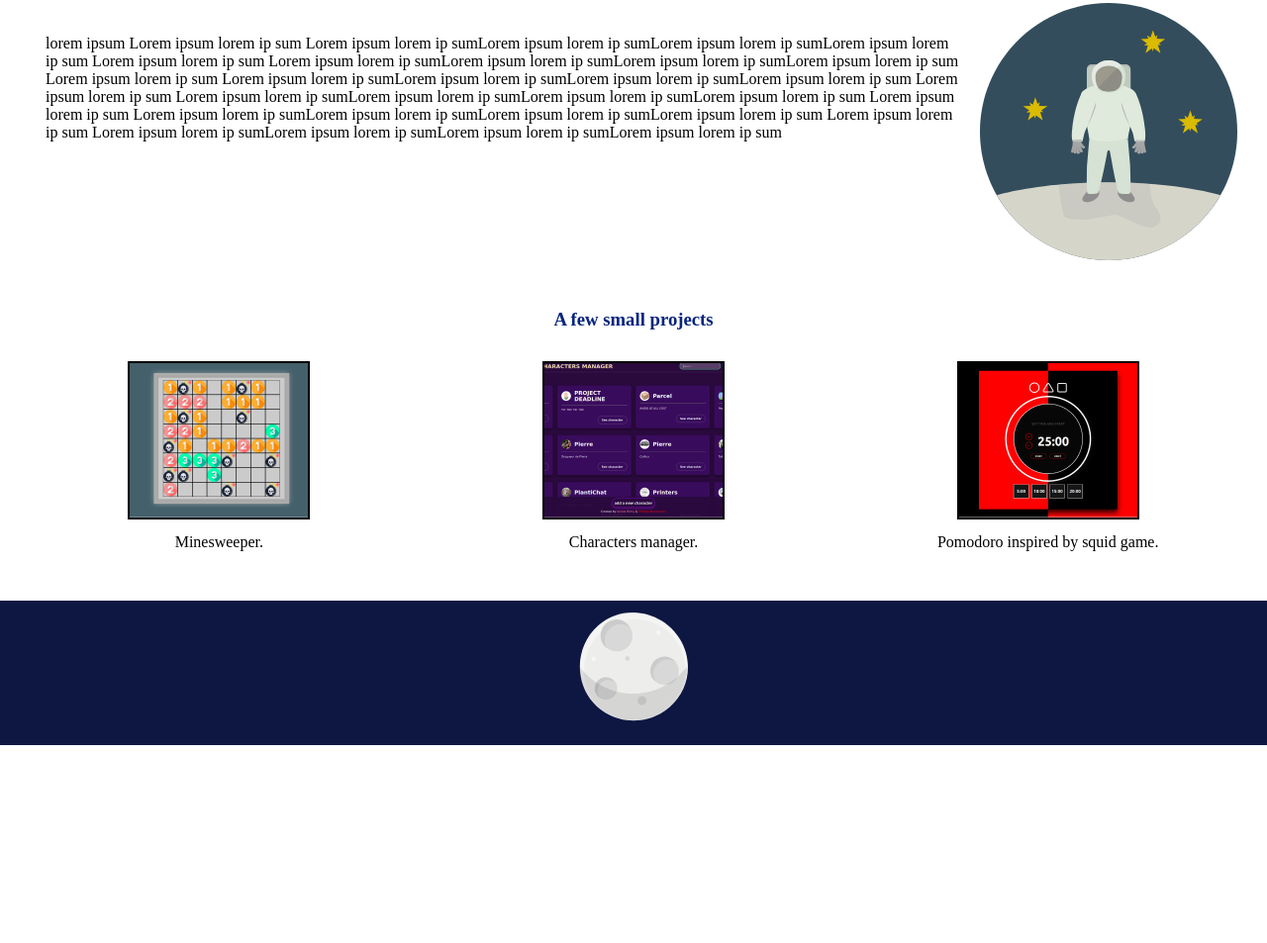
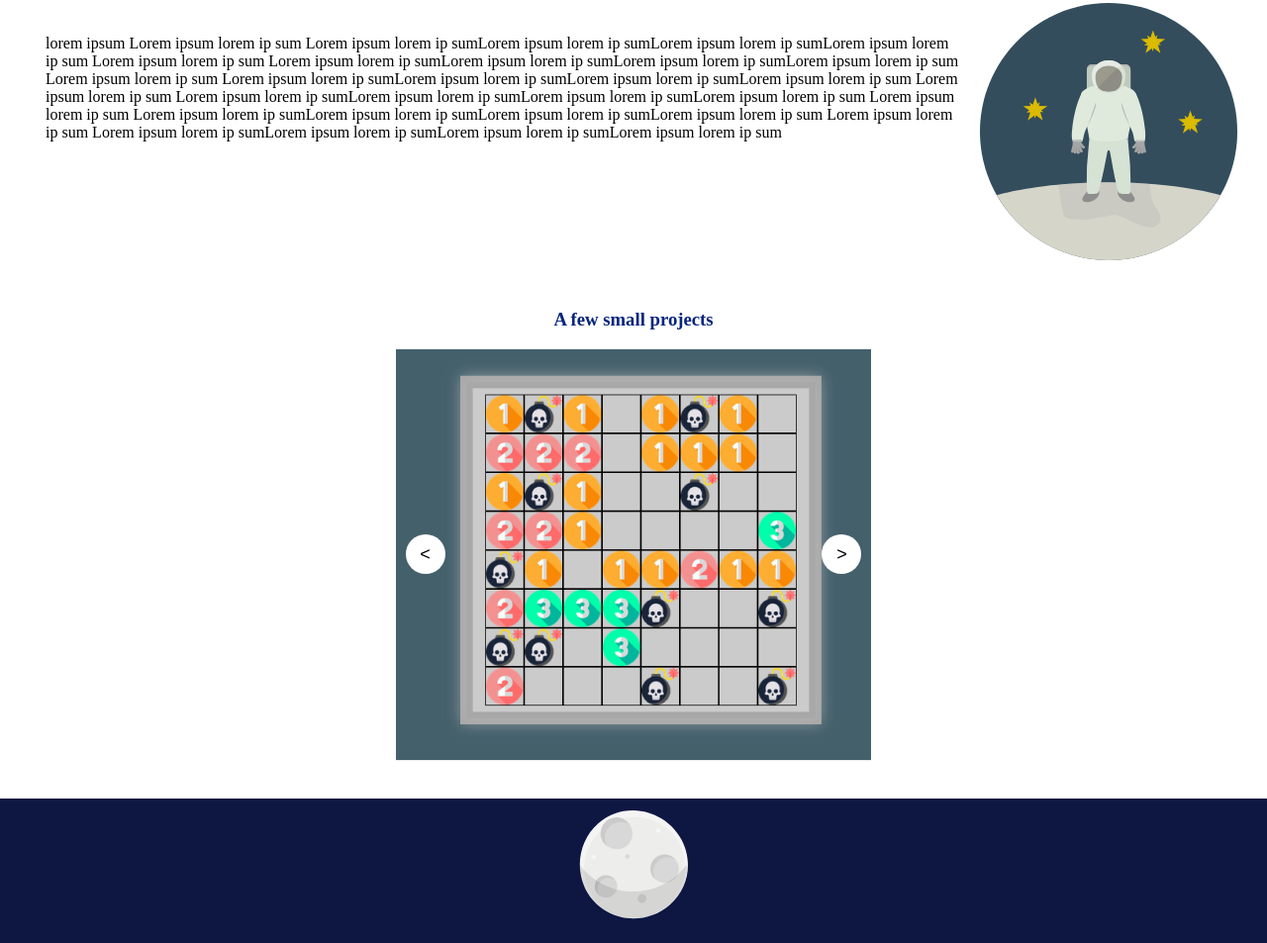
Before and after one commit to aurore-ry/my-web-cv, a plain HTML site: page index.html in a window 1280 px wide. Shown: the part 1821-2774 px from the top of the page at 99% size. Before the commit the page ends 2574 px from the top, so only its background shows below. Drawn offline with Linux system fonts and the light colour scheme; animation ran at ten frames a second.

Commit message:
add carousel

```diff
--- a/index.css
+++ b/index.css
@@ -124,7 +124,12 @@ body {
   flex-flow: row nowrap;
   flex: 1;
 }
-
+.flex_row_center {
+  display: flex;
+  flex-flow: row nowrap;
+  justify-content: center;
+  align-items: center;
+}
 @media screen and (max-width: 480px) {
   #rocket {
     width: 120px;
@@ -210,14 +215,59 @@ p {
   justify-content: center;
 }
 .img_hover:hover {
-  opacity: 0.5;
-  transition: 0.5s ease;
   cursor: pointer;
 }
 
-.flex_project {
-  padding: 12px;
+.slider {
+  display: flex;
+  justify-content: center;
+  align-items: center;
 }
+.slider_viewport {
+  position: relative;
+  height: 416.15px;
+  width: 100%;
+  overflow: hidden;
+  max-width: 480px;
+  margin: 0 auto;
+}
+.slide {
+  position: absolute;
+  width: 100%;
+  height: 100%;
+}
+.slide a img {
+  height: 100%;
+  width: 100%;
+  display: block;
+}
+
+.button_slide {
+  position: absolute;
+  width: 40px;
+  height: 40px;
+  border: none;
+  border-radius: 50%;
+  z-index: 10px;
+  cursor: pointer;
+  background-color: #fff;
+  font-size: 18px;
+}
+
+.button_slide:active {
+  transform: scale(1.1);
+}
+
+.prev {
+  top: 45%;
+  left: 2%;
+}
+
+.next {
+  top: 45%;
+  right: 2%;
+}
+
 footer {
   height: 122px;
   padding: 12px;
--- a/index.html
+++ b/index.html
@@ -124,27 +124,34 @@
       </div>
       <section id="few_small_project">
           <h3 class="h3_style_for_whitness_background" id="h3_project">A few small projects</h3>
-          <div class="flex_row flex_project">
-            <div class="flex_center_column">
-              <a href="https://aurore-ry.github.io/flexbox-minesweeper/" target="_blank">
-                <img class="img_hover" src="./public/img/minesweeperred.png" style="border: 2px solid #000;"/>
+          <div class="slider flex_row_center">
+            <div class="slider_viewport">
+
+              <div class="slide">
+                <a href="https://aurore-ry.github.io/flexbox-minesweeper/" target="_blank">
+                <img class="img_hover" src="./public/img/minesweeper1.png" />
               </a>
               <figcaption>Minesweeper.</figcaption>
             </div>
-            <div class="flex_center_column">
-              <a>
-                <img class="img_hover" src="./public/img/charactersmanagerred.png" style="border: 2px solid #000;"/>
+            <div class="slide">
+              <a href="https://characters-manager.netlify.app/" target="_blank">
+                <img class="img_hover" src="./public/img/charactersmanager1.png" />
               </a>
-                <figcaption >Characters manager.</figcaption>
-            </div>
-            <a>
-              <div class="flex_center_column">
-                <img class="img_hover" src="./public/img/squidpomodrored.png" style="border: 2px solid #000;"/>
+              <figcaption >Characters manager.</figcaption>
+              </div>
+              <div class="slide">
+                <a href="https://squid-pomodoro.netlify.app/" target="_blank">
+                <img class="img_hover" src="./public/img/1squidpomodrored.png" />
               </a>
-                <figcaption>
+              <figcaption>
                 Pomodoro inspired by squid game.
               </figcaption >
             </div>
+            <button class="button_slide prev"><</button>
+            <button class="button_slide next">></button>
+
+          </div>
+          </div>
           </div>
       </section>
     </div>
@@ -162,5 +169,6 @@
     </footer>
     <script src="./src/index.js"></script>
     <script src="./src/starsAnim.js"></script>
+    <script src="./src/carousel.js"></script>
   </body>
 </html>
--- /dev/null
+++ b/src/carousel.js
@@ -0,0 +1,35 @@
+const slides = document.querySelectorAll(".slide");
+
+slides.forEach((slide, idx) => {
+  slide.style.transform = `translateX(${idx * 100}%)`;
+});
+
+let currentSlide = 0;
+let slidesLen = slides.length - 1;
+
+const next = document.querySelector(".next");
+
+next.addEventListener("click", function () {
+  if (currentSlide === slidesLen) {
+    currentSlide = 0;
+  } else {
+    currentSlide++;
+  }
+  slides.forEach((slide, idx) => {
+    slide.style.transform = `translateX(${100 * (idx - currentSlide)}%)`;
+  });
+});
+
+const prevSlide = document.querySelector(".prev");
+
+prevSlide.addEventListener("click", function () {
+  if (currentSlide === 0) {
+    currentSlide = slidesLen;
+  } else {
+    currentSlide--;
+  }
+
+  slides.forEach((slide, idx) => {
+    slide.style.transform = `translateX(${100 * (idx - currentSlide)}%)`;
+  });
+});
```
Also changed, not shown: public/img/1squidpomodrored.png (added), public/img/charactersmanager1.png (added), public/img/left-arrowhead-in-a-circle-svgrepo-com(1).svg (added), public/img/minesweeper1.png (added), public/img/right-arrow-in-circular-button-svgrepo-com.svg (added).
